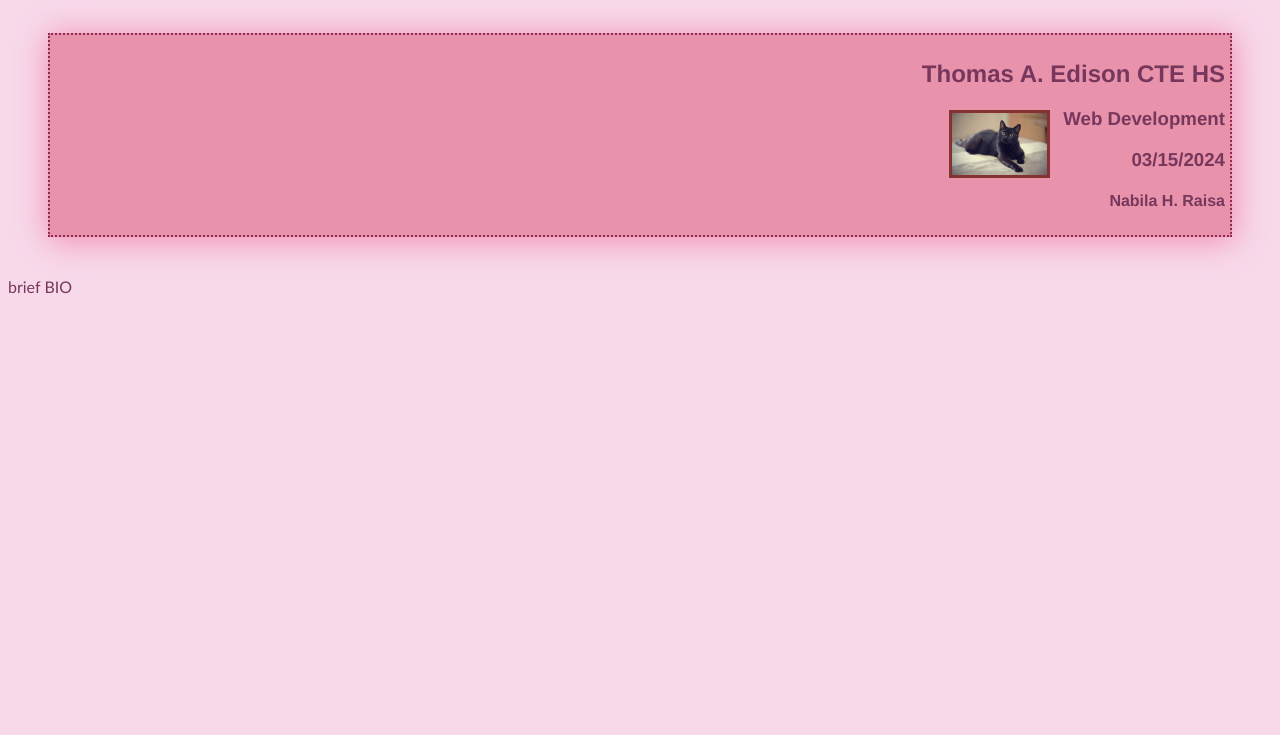
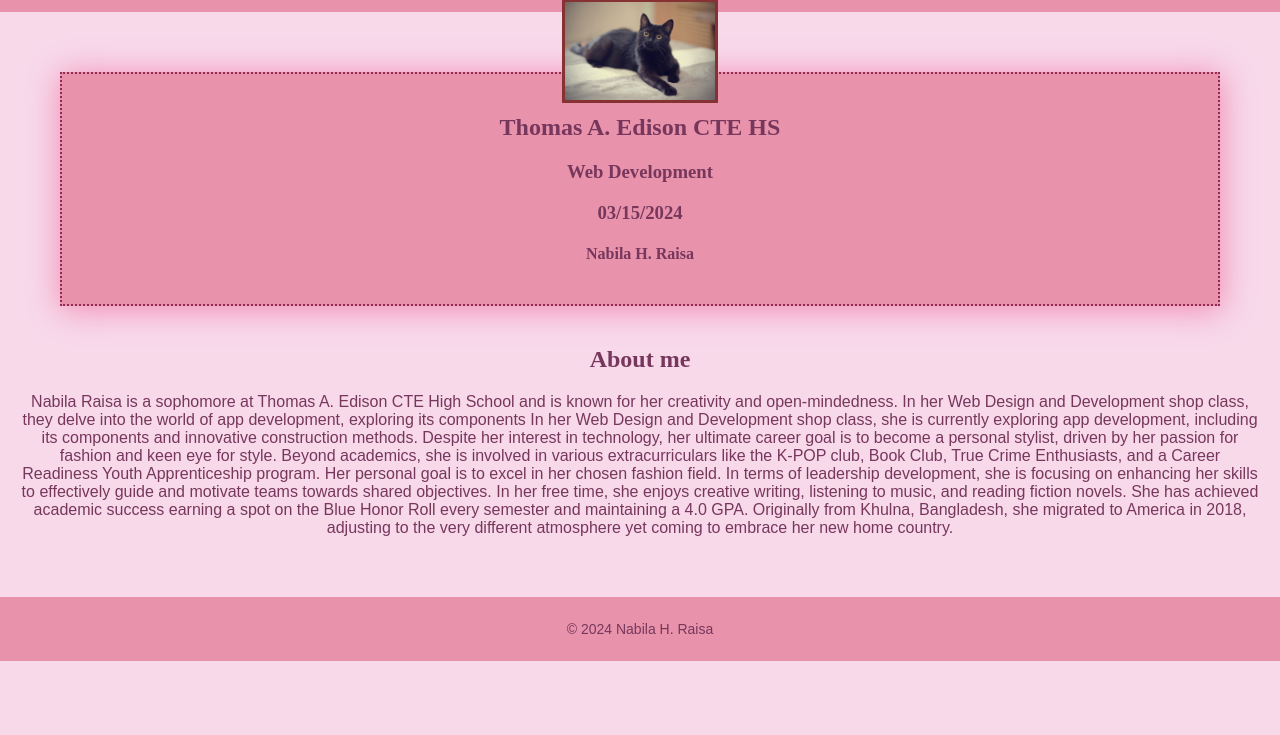
Before and after one commit to NabilaR7/index.html, a plain HTML site: page index.html in a window 1280 px wide. Shown: the part 65-800 px from the top of the page. Drawn offline with Linux system fonts and the light colour scheme.

Commit message:
modified index.html and CSS.

```diff
--- a/index.html
+++ b/index.html
@@ -1,25 +1,30 @@
 <!DOCTYPE html>
 <html>
 <head>
-    <title>
-      Github Portfolio
-    </title>
+    <title>Github Portfolio</title>
     <link href="style.css" type="text/css" rel="stylesheet">
 </head>
-
 <body>
-    <body>
-      <h1>
-        My Github Portfolio
-      </h1>
+    <header>
+        <h1>My Github Portfolio</h1>
+    </header>
+    <main>
     <div class="banner">
         <h2>Thomas A. Edison CTE HS</h2>
-      <img src="babycat.jpg" alt="merlin" id="logo" width=200px>
+        <img src="babycat.jpg" alt="merlin" id="logo" width="200px">
         <h3>Web Development</h3>
         <h3>03/15/2024</h3>
         <h4>Nabila H. Raisa</h4>
     </div>
-    <p>brief BIO</p>
+      <section class="bio">
+          <h2>About me</h2>
+          <p>Nabila Raisa is a sophomore at Thomas A. Edison CTE High School and is known for her creativity and open-mindedness. In her Web Design and Development shop class, they delve into the world of app development, exploring its components
+            In her Web Design and Development shop class, she is currently exploring app development, including its components and innovative construction methods. Despite her interest in technology, her ultimate career goal is to become a personal stylist, driven by her passion for fashion and keen eye for style. Beyond academics, she is involved in various extracurriculars like the K-POP club, Book Club, True Crime Enthusiasts, and a Career Readiness Youth Apprenticeship program. Her personal goal is to excel in her chosen fashion field. In terms of leadership development, she is focusing on enhancing her skills to effectively guide and motivate teams towards shared objectives. In her free time, she enjoys creative writing, listening to music, and reading fiction novels. She has achieved academic success earning a spot on the Blue Honor Roll every semester and maintaining a 4.0 GPA. Originally from Khulna, Bangladesh, she migrated to America in 2018, adjusting to the very different atmosphere yet coming to embrace her new home country.</p>
+      </section>
+    </main>
+
+    <footer>
+        <p>&copy; 2024 Nabila H. Raisa</p>
+    </footer>
 </body>
-
 </html>
--- a/style.css
+++ b/style.css
@@ -2,33 +2,63 @@ html {
     height: 100%;
     width: 100%;
 }
-body{
+
+body {
     background-color: #f7d9ea;
     color: #77375c;
+    font-family: 'Montserrat', sans-serif;
+    margin: 0;
+    padding: 0;
 }
-h1{
+
+header {
+    background-color: #e892ab;
+    padding: 20px;
     text-align: center;
 }
-p{
-  font-family: 'Gill Sans', 'Gill Sans MT', Calibri, 'Trebuchet MS', sans-serif;
+h1, h2, h3, h4 {
+    font-family: 'Playfair Display', serif;
 }
+
+h1 {
+    margin: 0;
+}
+
+main {
+    padding: 20px;
+}
+
 .banner {
     background-color: #e892ab;
     margin: 40px;
-  padding: 5px;
+    padding: 20px;
     border: 2px dotted #932a54;
     box-shadow: 1px 3px 30px 1px #f28cb3;
     text-transform: capitalize;
     font-family: 'Franklin Gothic Medium', 'Arial Narrow', Arial, sans-serif;
-  height: 190px;
-  text-align: right;
+    text-align: center;
     font-weight: bold;
+    position: relative;
 }
+
 #logo {
     z-index: 1;
-  width: 95px;
+    width: 150px;
     position: absolute;
-  top: 175px;
-  right: 230px;
+    top: -75px;
+    left: 50%;
+    transform: translateX(-50%);
     border: 3px solid #863232;
 }
+
+.bio{
+    text-align: center;
+    margin-bottom: 40px;
+}
+
+footer {
+    background-color: #e892ab;
+    padding: 10px;
+    text-align: center;
+    font-size: 14px;
+}
```
Lines whose indentation alone changed are shown as unchanged.
